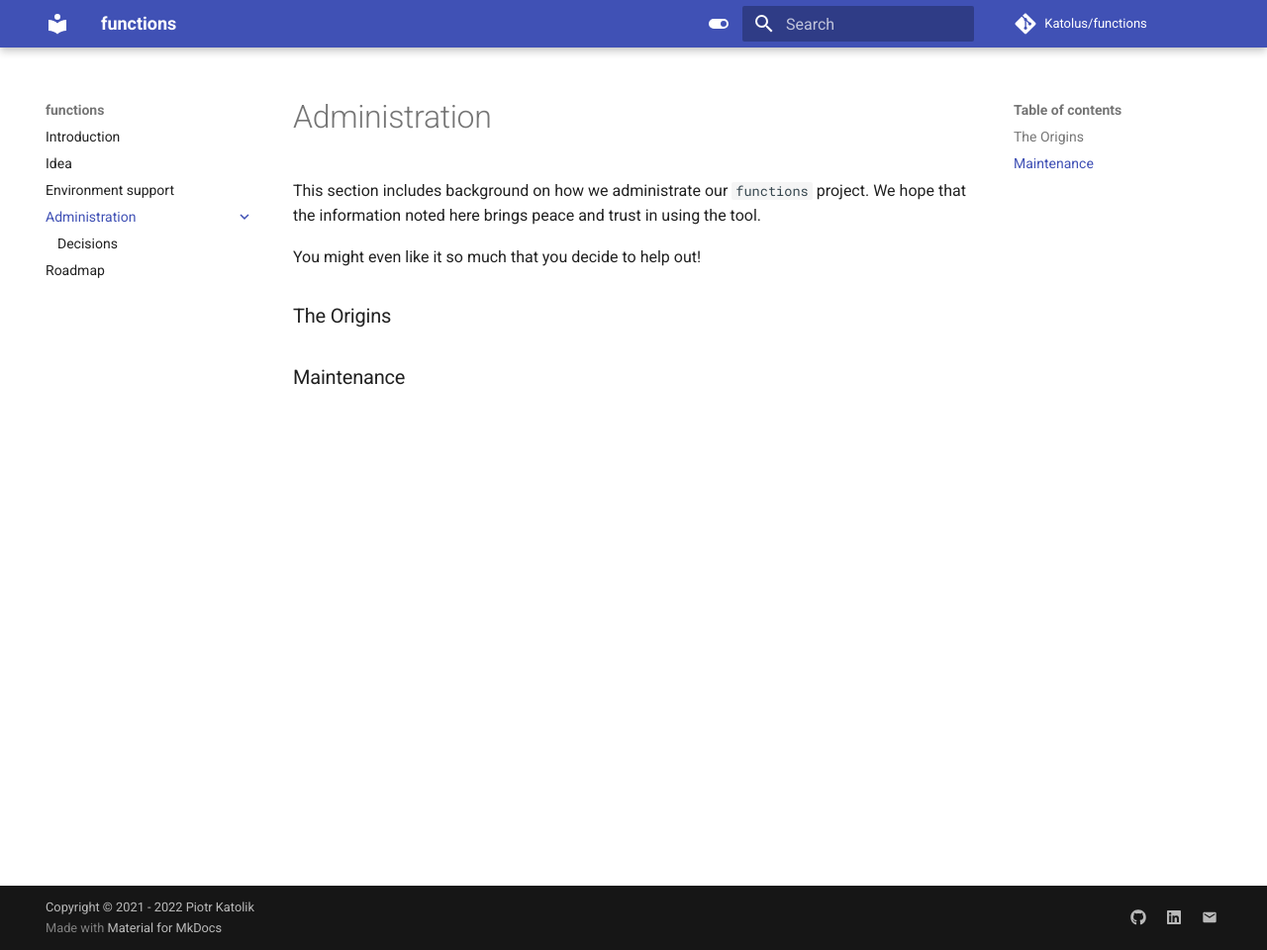
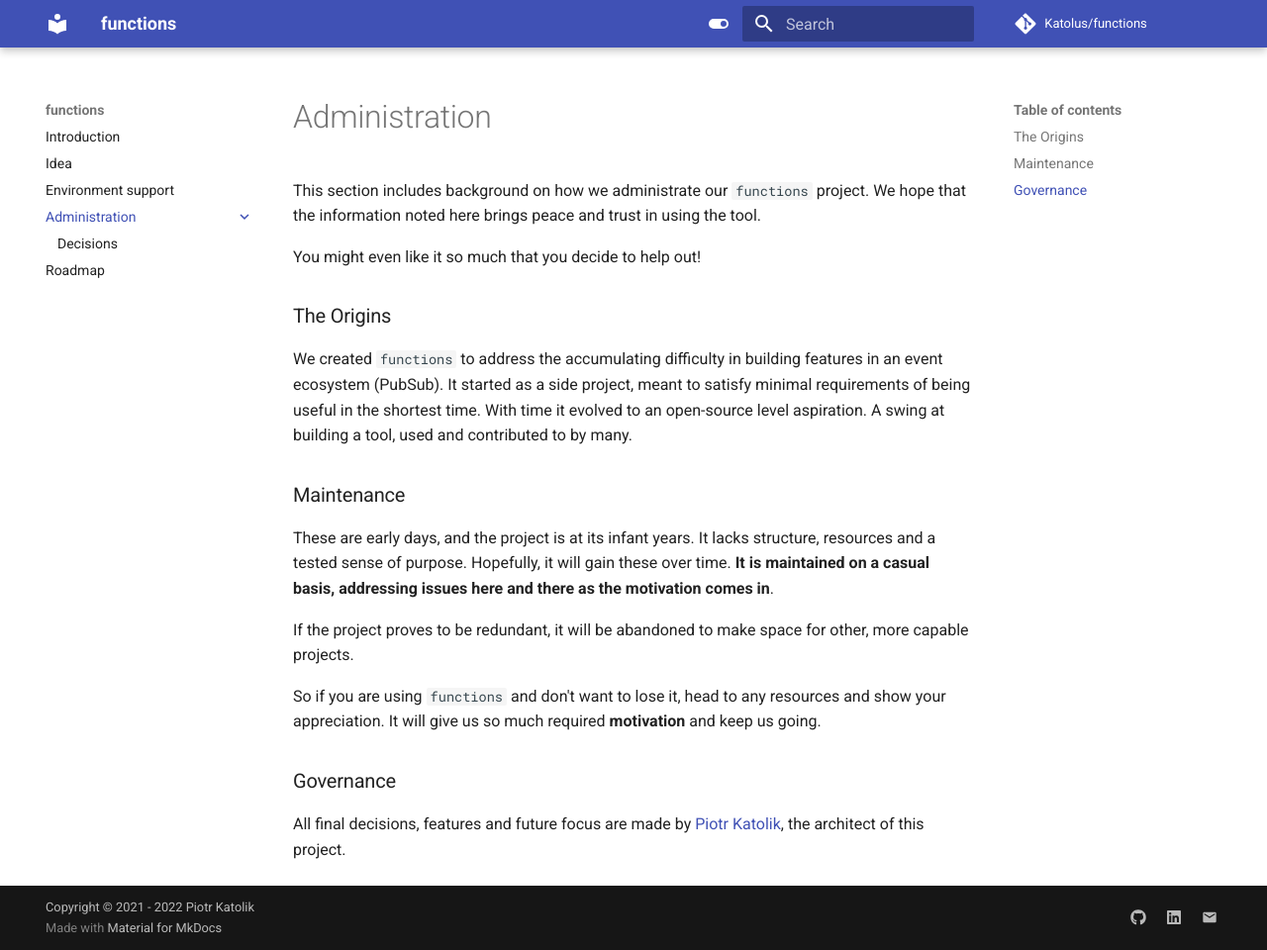
Before and after one commit to Katolus/functions, an MkDocs documentation site: the page built from docs_mk/administration/index.md, in a window 1280 px wide and 960 px high. Shown: the whole window at 99% size. Built offline with MkDocs 1.6.1 and Material for MkDocs 9.7.7, drawn with Linux system fonts in a browser that asks for light colours; comment, search, counter and statistics services are not loaded.

Commit message:
Add an administation document

```diff
--- a/docs_mk/administration/index.md
+++ b/docs_mk/administration/index.md
@@ -8,8 +8,24 @@ You might even like it so much that you decide to help out!
 
 ## The Origins
 
+We created `functions` to address the accumulating difficulty in building features in an event ecosystem (PubSub). It started as a side project, meant to satisfy minimal requirements of being useful in the shortest time. With time it evolved to an open-source level aspiration. A swing at building a tool, used and contributed to by many.
+
 ## Maintenance
+
+These are early days, and the project is at its infant years. It lacks structure, resources and a tested sense of purpose. Hopefully, it will gain these over time. **It is maintained on a casual basis, addressing issues here and there as the motivation comes in**.
+
+If the project proves to be redundant, it will be abandoned to make space for other, more capable projects.
+
+So if you are using `functions` and don't want to lose it, head to any resources and show your appreciation. It will give us so much required **motivation** and keep us going.
+
+## Governance
+
+All final decisions, features and future focus are made by [Piotr Katolik], the architect of this project.
 
 <!-- ## SECTION ABOUT VENTRESS ##
 
 ## ## -->
+
+<!-- Identifiers, in alphabetical order -->
+
+[Piotr Katolik]: https://github.com/Katolus
```
